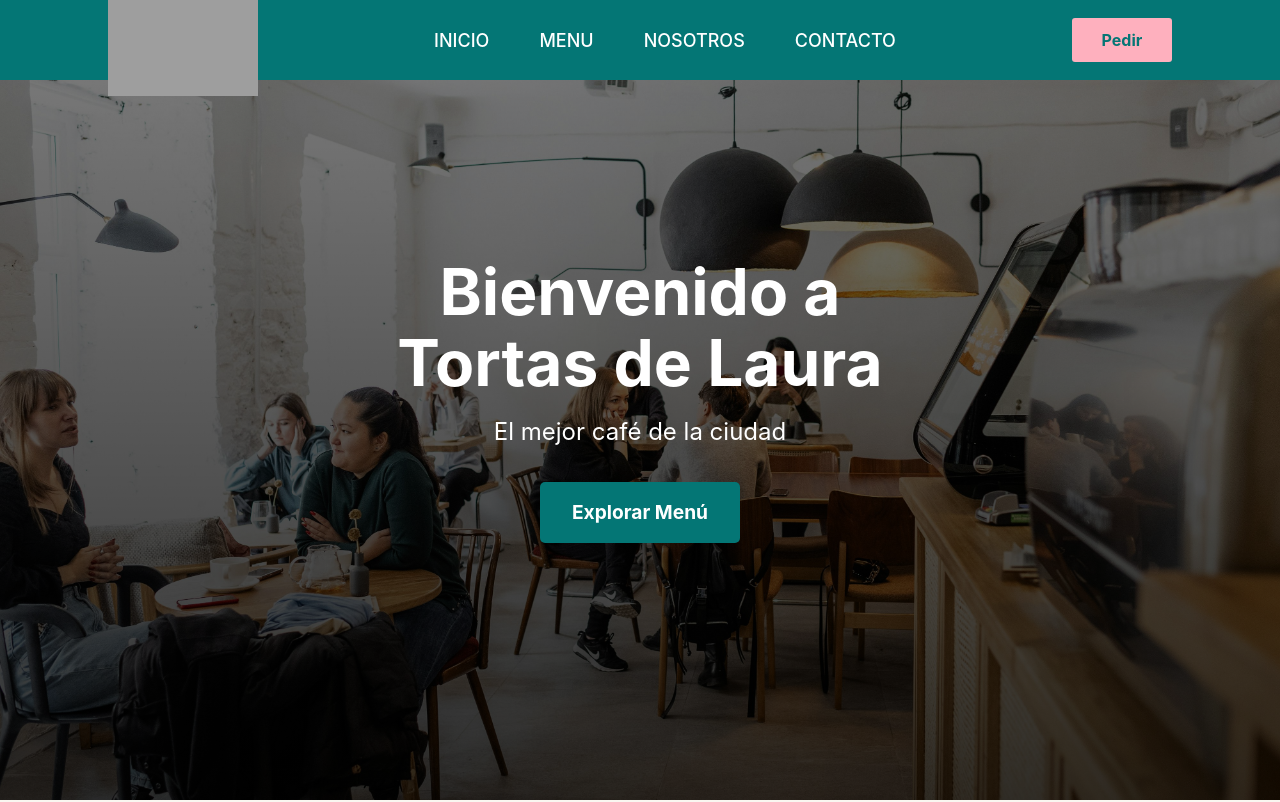
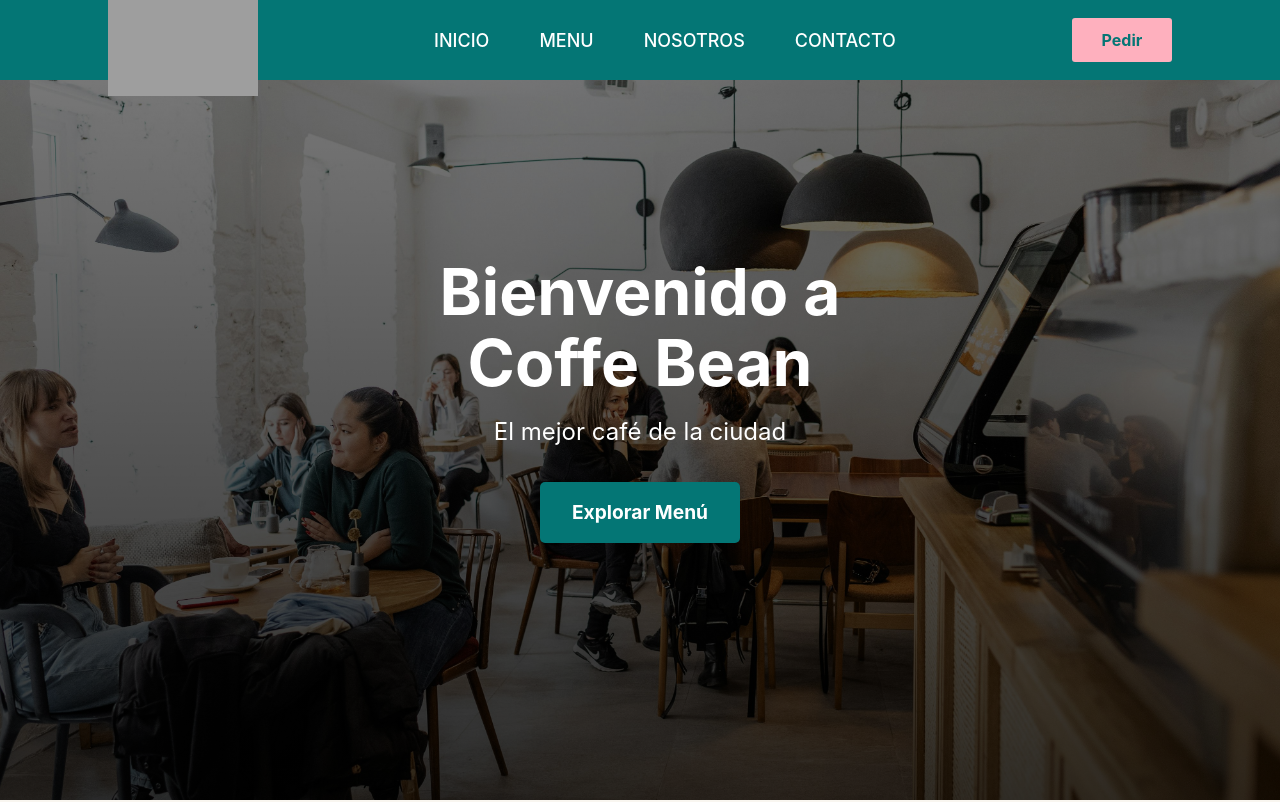
Before and after one commit to Andrewnss21/Pagina-coffebean, a React (Vite) app: page / in a window 1280 px wide. Shown: the top 802 px of the page. Built offline with nearby package versions, Linux system fonts and the light colour scheme; grey boxes are pictures that could not be loaded.

Commit message:
Hero Section
Se cambio el titulo de la hero section

```diff
--- a/src/componentes/Hero/hero-section.tsx
+++ b/src/componentes/Hero/hero-section.tsx
@@ -24,7 +24,7 @@ const Hero: React.FC = () => {
     >
       <div className="hero-overlay"></div>
       <div className="hero-content">
-        <h1 className="hero-title animate-title">Bienvenido a Tortas de Laura</h1>
+        <h1 className="hero-title animate-title">Bienvenido a Coffe Bean</h1>
         <p className="hero-subtitle animate-subtitle">El mejor café de la ciudad</p>
         <button className="cta-button">Explorar Menú</button>
       </div>
```
